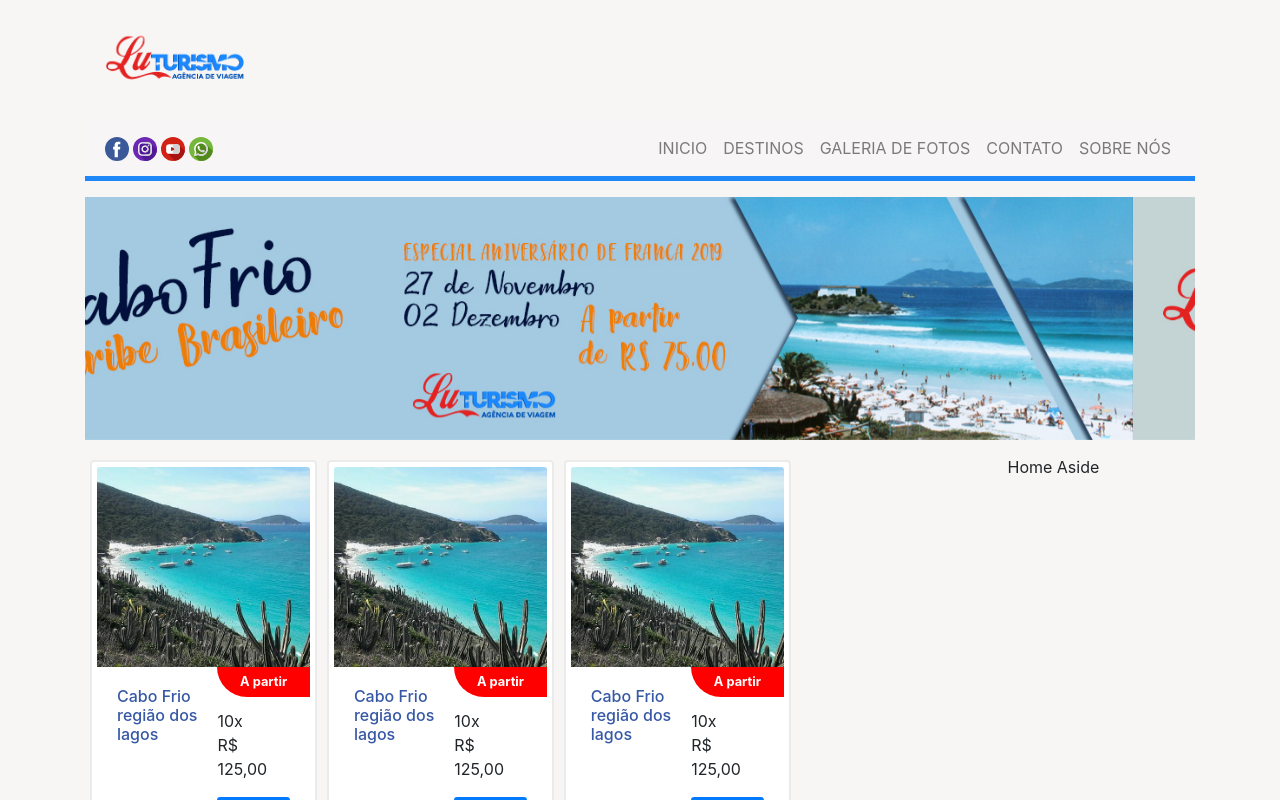
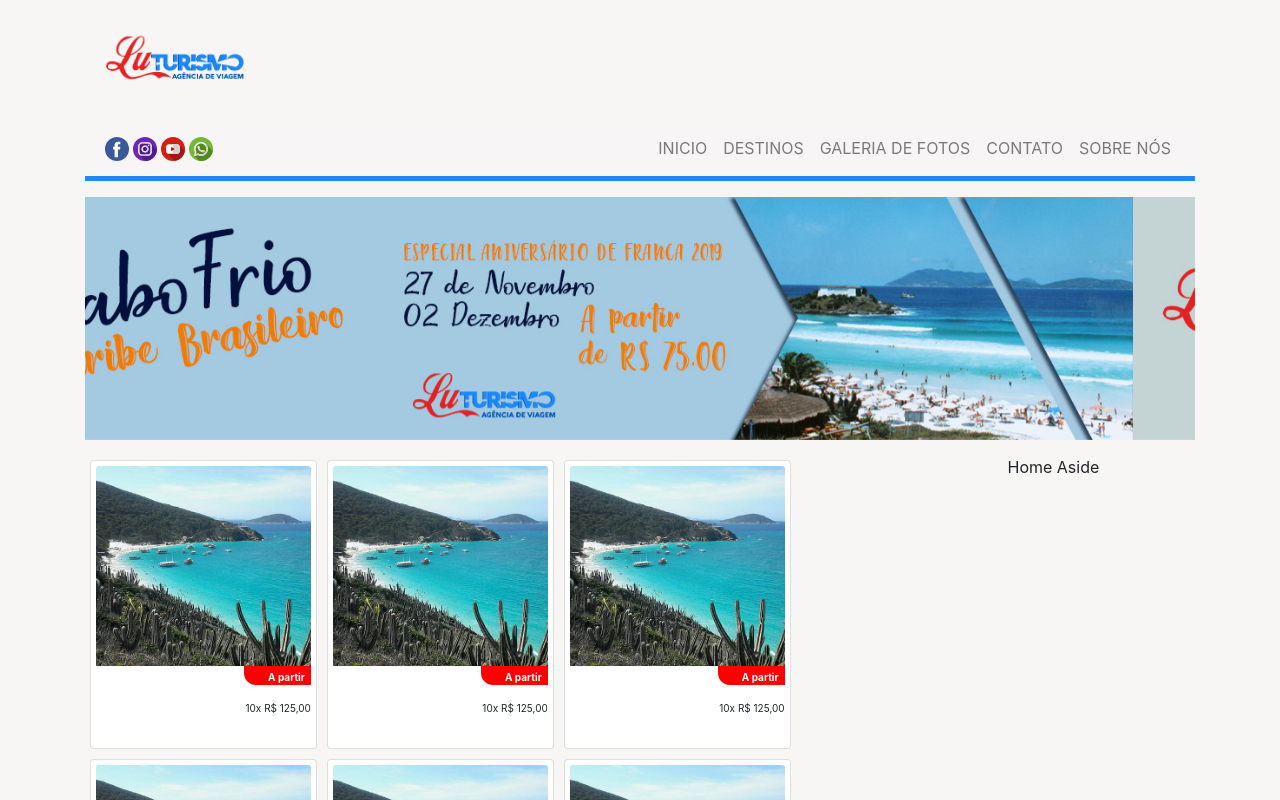
Before and after one commit to TiagoTi/lu-turismo, a React (Create React App) app: page / in a window 1280 px wide. Shown: the top 800 px of the page. Built offline with nearby package versions, Linux system fonts and the light colour scheme.

Commit message:
configura card

```diff
--- a/src/components/card/PlaceCard.js
+++ b/src/components/card/PlaceCard.js
@@ -7,12 +7,20 @@ export default class PlaceCard extends React.Component{
       return(
         <div className="card card-border col-md-3  mglf">
           <img className="card-img-top car-image" src={regiao_dos_lagos} alt="Card image cap"/>
-          <div className="card-body d-flex justify-content-center">
-            <h4 className="card-title c-blue-palle the-place-title">Cabo Frio região dos lagos</h4>
-            <div className="aaa">
-              <h5 className="card-title c-red font-weight-bold price-label">A partir</h5>
-              <p className="card-text">10x<br/>R$ 125,00</p>
-              <a href="www.google.com.br" className="btn-primary btn-sm">detalhes</a>
+          <div className="card-body">
+
+            <div className="justify-content-flex-end">
+              <div className="label-price">
+                <p className="c-red font-weight-bold">A partir</p>
+              </div>
+            </div>
+
+            <div className="justify-content-flex-end">
+              <p className="a">10x R$ 125,00</p>
+            </div>
+
+            <div className="">
+                <p className="a"></p>
             </div>
 
           </div>
--- a/src/components/card/PlaceCard.sass
+++ b/src/components/card/PlaceCard.sass
@@ -1,18 +1,42 @@
 @import '../../styles/colors'
 
-.price-label
-    margin-top: -20px
-    margin-right: -20px
-    height: 30px
-    -webkit-border-bottom-left-radius: 70px
-    -moz-border-radius-bottomleft: 70px
-    border-bottom-left-radius: 70px
-    font-size: 0.8em
-    text-align: center
-    align-content: center
+.card
+  font-size: 10px
+.card-body
+  padding: 0
 
-.card-border
-  border: 2px solid $main_s
 
-.the-place-title
-    font-size: 1rem
+.justify-content-flex-end
+  display: flex
+  justify-content: flex-end
+
+
+.label-price
+  width: 85px
+  min-height: 15px
+  display: flex
+  justify-content: flex-end
+  p
+    padding-top: 4px
+    padding-right: 6px
+    padding-left: 24px
+    border-radius: 0px 0px 0px 12px
+    -moz-border-radius: 0px 0px 0px 12px
+    -webkit-border-radius: 0px 0px 0px 12px
+    border: 0px solid #000000
+
+.card-title
+  border: 1px solid blue
+
+// .price-label
+//     margin-top: -20px
+//     margin-right: -20px
+//     height: 30px
+//     -webkit-border-bottom-left-radius: 70px
+//     -moz-border-radius-bottomleft: 70px
+//     border-bottom-left-radius: 70px
+//     text-align: center
+//     align-content: center
+
+// .card-border
+//   border: 2px solid $main_s
```
